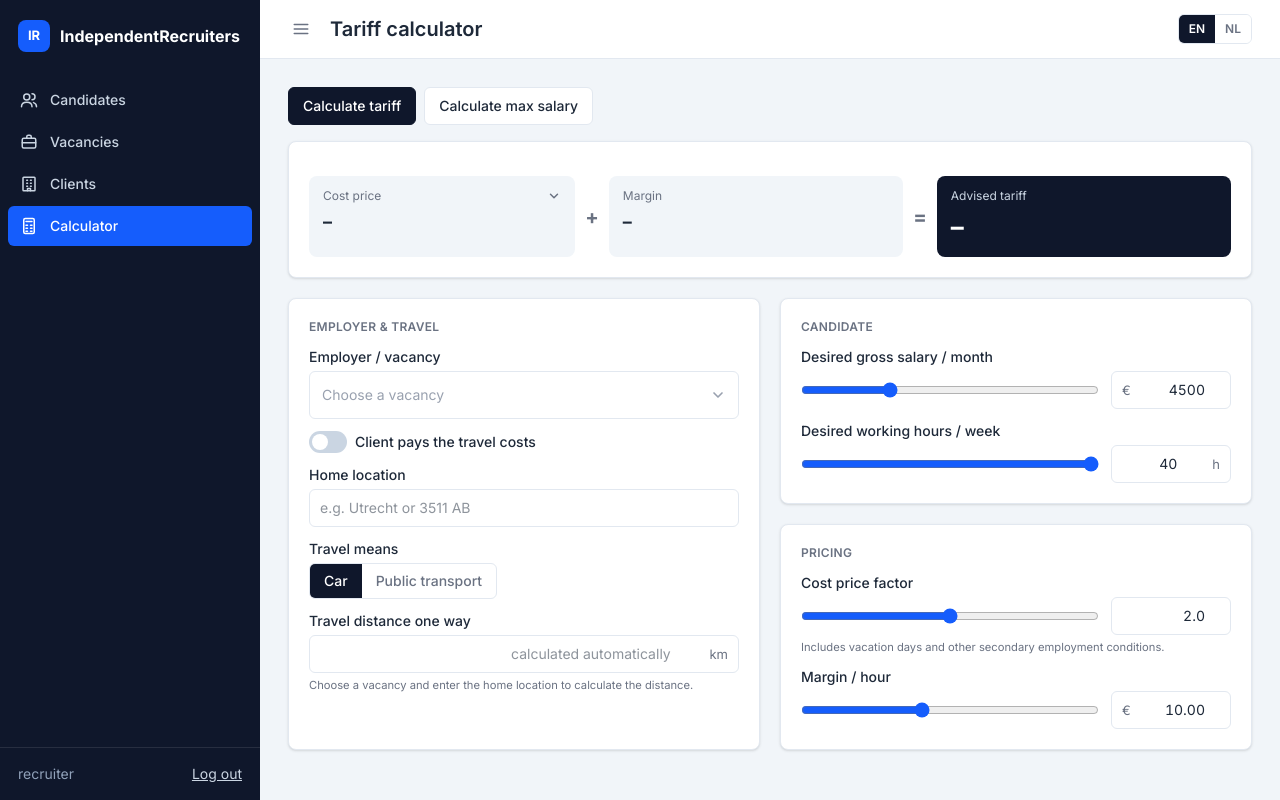
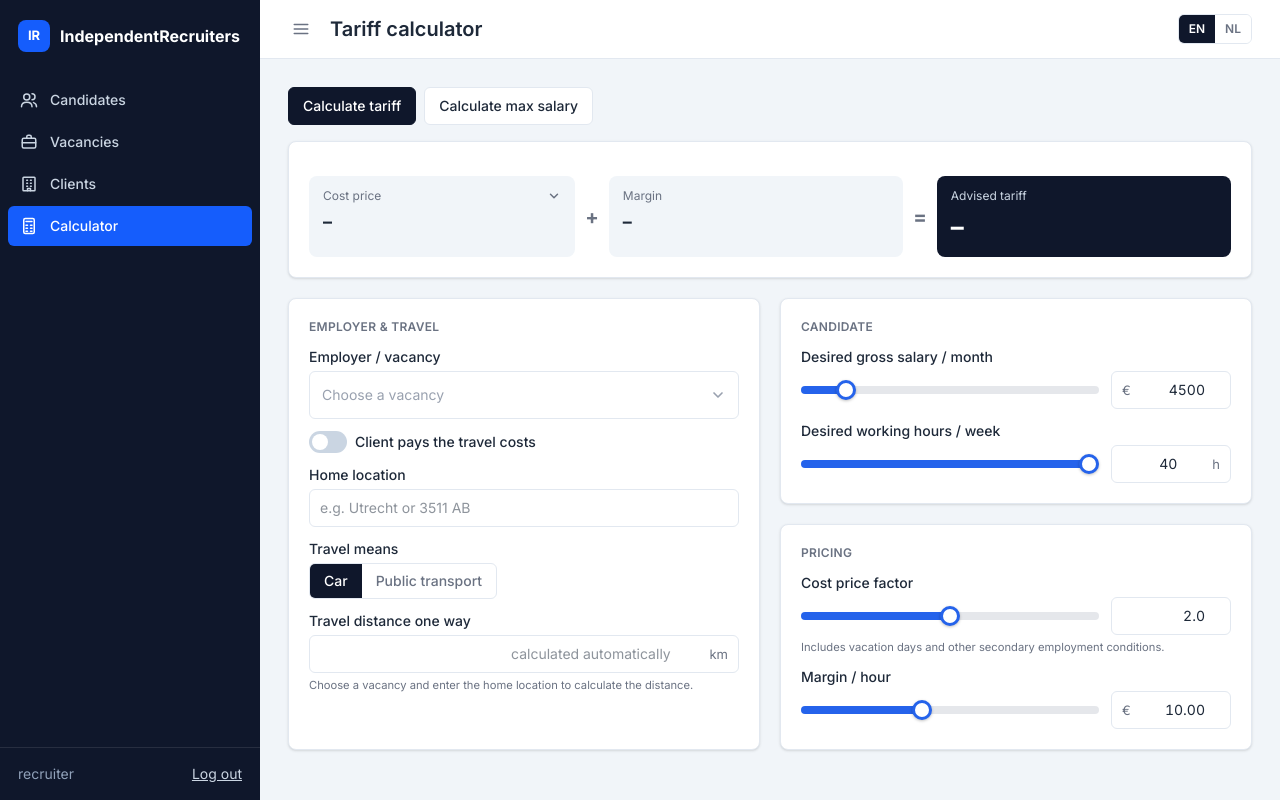
Before and after one commit to thumaman/coding_challenge, a Django app: page /calculator/ in a window 1280 px wide. Run offline with Django 5.2, Linux system fonts and the light colour scheme; a user stored in the database is signed in; data comes from the database, SQL or seed files in the repository; some libraries are stand-ins or nearby versions.

Commit message:
slider improvements

```diff
--- a/candidates/templates/candidates/form.html
+++ b/candidates/templates/candidates/form.html
@@ -87,7 +87,7 @@
         <div class="flex flex-col gap-5">
             <div class="flex flex-col gap-3 {{ ui.card }}">
                 <h2 class="{{ ui.section_label }}">{% trans "Salary & hours" %}</h2>
-                {% include "pricing/_slider.html" with name="expected_salary_month" label=_("Desired gross salary / month") min=1500 max=12000 hard_max=999999 step=50 value=form.expected_salary_month.value|default:4500 unit_before="€" %}
+                {% include "pricing/_slider.html" with name="expected_salary_month" label=_("Desired gross salary / month") min=1500 max=25000 hard_max=25000 step=50 value=form.expected_salary_month.value|default:4500 unit_before="€" %}
                 {% for error in form.expected_salary_month.errors %}<small class="-mt-2 text-red-700">{{ error }}</small>{% endfor %}
                 {% include "pricing/_slider.html" with name="hours_per_week" label=_("Desired working hours / week") min=1 max=40 hard_max=60 step=1 value=form.hours_per_week.value|default:40 unit_after="h" %}
                 {% for error in form.hours_per_week.errors %}<small class="-mt-2 text-red-700">{{ error }}</small>{% endfor %}
--- a/core/static/core/css/app.css
+++ b/core/static/core/css/app.css
@@ -41,3 +41,90 @@
     align-items: flex-start!important;
     gap: 0.5rem;
 }
+
+.slider {
+  --h: 8px;
+  --t: 20px;
+  --th: var(--t);
+  --fill: #2563eb;
+  --track: #e5e7eb;
+  --v: 0;
+  --stop: calc(var(--t) / 2 + (100% - var(--t)) * var(--v));
+
+  -webkit-appearance: none;
+  appearance: none;
+  background: transparent;
+  height: 28px;
+  cursor: pointer;
+}
+.slider:focus-visible { outline: 2px solid var(--fill); outline-offset: 4px; border-radius: 999px; }
+
+.slider::-webkit-slider-runnable-track {
+  height: var(--h);
+  border-radius: 999px;
+  background: linear-gradient(to right, var(--fill) var(--stop), var(--track) var(--stop));
+}
+.slider::-moz-range-track {
+  height: var(--h);
+  border-radius: 999px;
+  background: linear-gradient(to right, var(--fill) var(--stop), var(--track) var(--stop));
+}
+.slider::-webkit-slider-thumb {
+  -webkit-appearance: none;
+  box-sizing: border-box;
+  width: var(--t);
+  height: var(--th);
+  margin-top: calc((var(--h) - var(--th)) / 2);
+  border-radius: 999px;
+  transition: transform .15s, box-shadow .15s;
+}
+.slider::-moz-range-thumb {
+  box-sizing: border-box;
+  width: var(--t);
+  height: var(--th);
+  border-radius: 999px;
+  transition: transform .15s, box-shadow .15s;
+}
+
+.slider-1::-webkit-slider-thumb { background: #fff; border: 3px solid var(--fill); box-shadow: 0 1px 3px rgb(0 0 0 / .25); }
+.slider-1::-moz-range-thumb     { background: #fff; border: 3px solid var(--fill); box-shadow: 0 1px 3px rgb(0 0 0 / .25); }
+.slider-1:hover::-webkit-slider-thumb  { transform: scale(1.1); }
+.slider-1:active::-webkit-slider-thumb { box-shadow: 0 0 0 6px rgb(37 99 235 / .2); }
+.slider-1:hover::-moz-range-thumb      { transform: scale(1.1); }
+.slider-1:active::-moz-range-thumb     { box-shadow: 0 0 0 6px rgb(37 99 235 / .2); }
+
+.slider-2 { --h: 3px; --t: 14px; --fill: #111827; --track: #d1d5db; }
+.slider-2::-webkit-slider-thumb { background: var(--fill); border: 0; }
+.slider-2::-moz-range-thumb     { background: var(--fill); border: 0; }
+.slider-2:active::-webkit-slider-thumb { transform: scale(1.5); }
+.slider-2:active::-moz-range-thumb     { transform: scale(1.5); }
+
+.slider-3 { --h: 16px; --t: 16px; --fill: #10b981; --track: #e5e7eb; }
+.slider-3::-webkit-slider-runnable-track { box-shadow: inset 0 1px 2px rgb(0 0 0 / .15); }
+.slider-3::-moz-range-track              { box-shadow: inset 0 1px 2px rgb(0 0 0 / .15); }
+.slider-3::-webkit-slider-thumb { background: #fff; border: 0; box-shadow: 0 1px 3px rgb(0 0 0 / .35); transform: scale(.8); }
+.slider-3::-moz-range-thumb     { background: #fff; border: 0; box-shadow: 0 1px 3px rgb(0 0 0 / .35); transform: scale(.8); }
+.slider-3:active::-webkit-slider-thumb { transform: scale(.95); }
+.slider-3:active::-moz-range-thumb     { transform: scale(.95); }
+
+.slider-4 { --h: 6px; --t: 10px; --th: 26px; --fill: #7c3aed; --track: #e5e7eb; }
+.slider-4::-webkit-slider-thumb { background: var(--fill); border: 0; border-radius: 4px; box-shadow: 0 2px 6px rgb(124 58 237 / .45); }
+.slider-4::-moz-range-thumb     { background: var(--fill); border: 0; border-radius: 4px; box-shadow: 0 2px 6px rgb(124 58 237 / .45); }
+.slider-4:active::-webkit-slider-thumb { transform: scaleY(1.1); }
+.slider-4:active::-moz-range-thumb     { transform: scaleY(1.1); }
+
+.slider-5 { --h: 10px; --t: 22px; --fill: #6366f1; --track: #e0e7ff; }
+.slider-5::-webkit-slider-runnable-track {
+  background: linear-gradient(to right, #6366f1, #06b6d4) 0 / var(--stop) 100% no-repeat, var(--track);
+}
+.slider-5::-moz-range-track {
+  background: linear-gradient(to right, #6366f1, #06b6d4) 0 / var(--stop) 100% no-repeat, var(--track);
+}
+.slider-5::-webkit-slider-thumb { background: #fff; border: 4px solid #06b6d4; box-shadow: 0 0 0 4px rgb(6 182 212 / .2), 0 4px 10px rgb(6 182 212 / .4); }
+.slider-5::-moz-range-thumb     { background: #fff; border: 4px solid #06b6d4; box-shadow: 0 0 0 4px rgb(6 182 212 / .2), 0 4px 10px rgb(6 182 212 / .4); }
+.slider-5:active::-webkit-slider-thumb { box-shadow: 0 0 0 8px rgb(6 182 212 / .25), 0 4px 10px rgb(6 182 212 / .4); }
+.slider-5:active::-moz-range-thumb     { box-shadow: 0 0 0 8px rgb(6 182 212 / .25), 0 4px 10px rgb(6 182 212 / .4); }
+
+@media (prefers-reduced-motion: reduce) {
+  .slider::-webkit-slider-thumb, .slider::-moz-range-thumb { transition: none; }
+}
--- a/core/static/core/js/app.js
+++ b/core/static/core/js/app.js
@@ -10,6 +10,14 @@
  *
  * Styling is Tailwind only. Shared component classes come from core/ui.py as window.UI.
  */
+
+function paintSlider(el) {
+  const min = parseFloat(el.min) || 0;
+  const max = parseFloat(el.max) || 100;
+  const v = Math.min(1, Math.max(0, (el.value - min) / (max - min)));
+  el.style.setProperty('--v', v);
+}
+
 (function () {
     "use strict";
 
@@ -240,4 +248,8 @@
         event.preventDefault();
         field.blur();
     });
+document.querySelectorAll('input[type=range].slider').forEach(el => {
+  paintSlider(el);
+  el.addEventListener('input', () => paintSlider(el));
+});
 })();
--- a/pricing/templates/pricing/_slider.html
+++ b/pricing/templates/pricing/_slider.html
@@ -5,7 +5,9 @@
 <div class="flex flex-col gap-1">
     <label for="id_{{ prefix }}{{ name }}" class="font-medium">{{ label }}</label>
     <div class="flex items-center gap-3">
-        <input type="range" class="min-w-0 flex-1 accent-blue-600" min="{{ min }}" max="{{ max }}" step="{{ step }}" value="{{ value }}" data-sync="id_{{ prefix }}{{ name }}" aria-hidden="true" tabindex="-1">
+<input type="range" class="slider slider-1 min-w-0 flex-1"
+       min="{{ min }}" max="{{ max }}" step="{{ step }}" value="{{ value }}"
+       data-sync="id_{{ prefix }}{{ name }}" aria-hidden="true" tabindex="-1">
         <div class="w-30 shrink-0 {{ ui.number_box }}">
             {% if unit_before %}<span class="{{ ui.number_box_unit }}">{{ unit_before }}</span>{% endif %}
             <input type="number" class="{{ ui.number_box_input }}" id="id_{{ prefix }}{{ name }}" name="{{ name }}" min="{{ min }}" max="{{ hard_max|default:'' }}" step="{{ step }}" value="{{ value }}" inputmode="decimal">
--- a/pricing/templates/pricing/calculator.html
+++ b/pricing/templates/pricing/calculator.html
@@ -76,7 +76,7 @@
         <div class="flex flex-col gap-5">
             <div class="flex flex-col gap-3 {{ ui.card }}">
                 <h2 class="{{ ui.section_label }}">{% trans "Candidate" %}</h2>
-                {% include "pricing/_slider.html" with name="salary_month" label=_("Desired gross salary / month") min=1500 max=12000 hard_max=12000 step=50 value=initial.salary_month|default:4500 unit_before="€" %}
+                {% include "pricing/_slider.html" with name="salary_month" label=_("Desired gross salary / month") min=1500 max=25000 hard_max=25000 step=50 value=initial.salary_month|default:4500 unit_before="€" %}
                 {% include "pricing/_slider.html" with name="hours_per_week" label=_("Desired working hours / week") min=8 max=40 hard_max=40 step=1 value=initial.hours_per_week|default:40 unit_after="h" %}
             </div>
             <div class="flex flex-1 flex-col gap-3 {{ ui.card }}">
```
